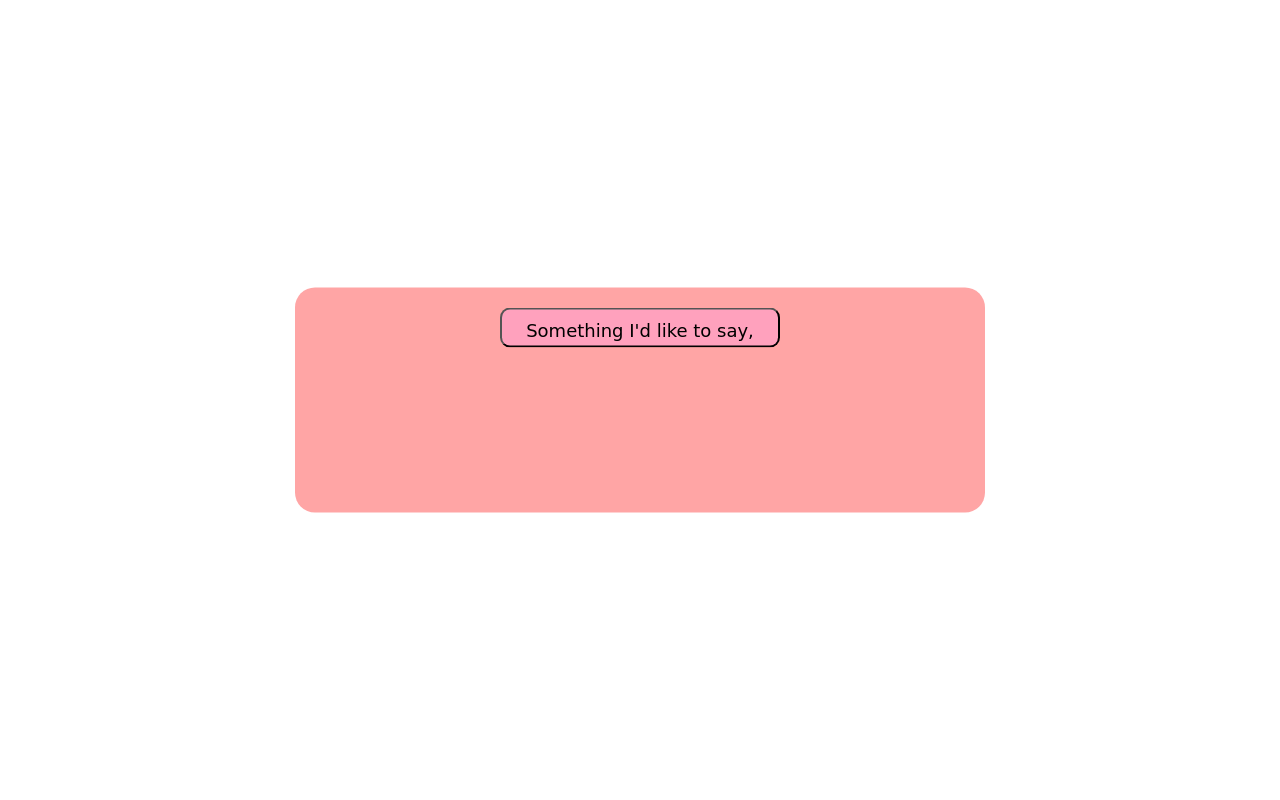
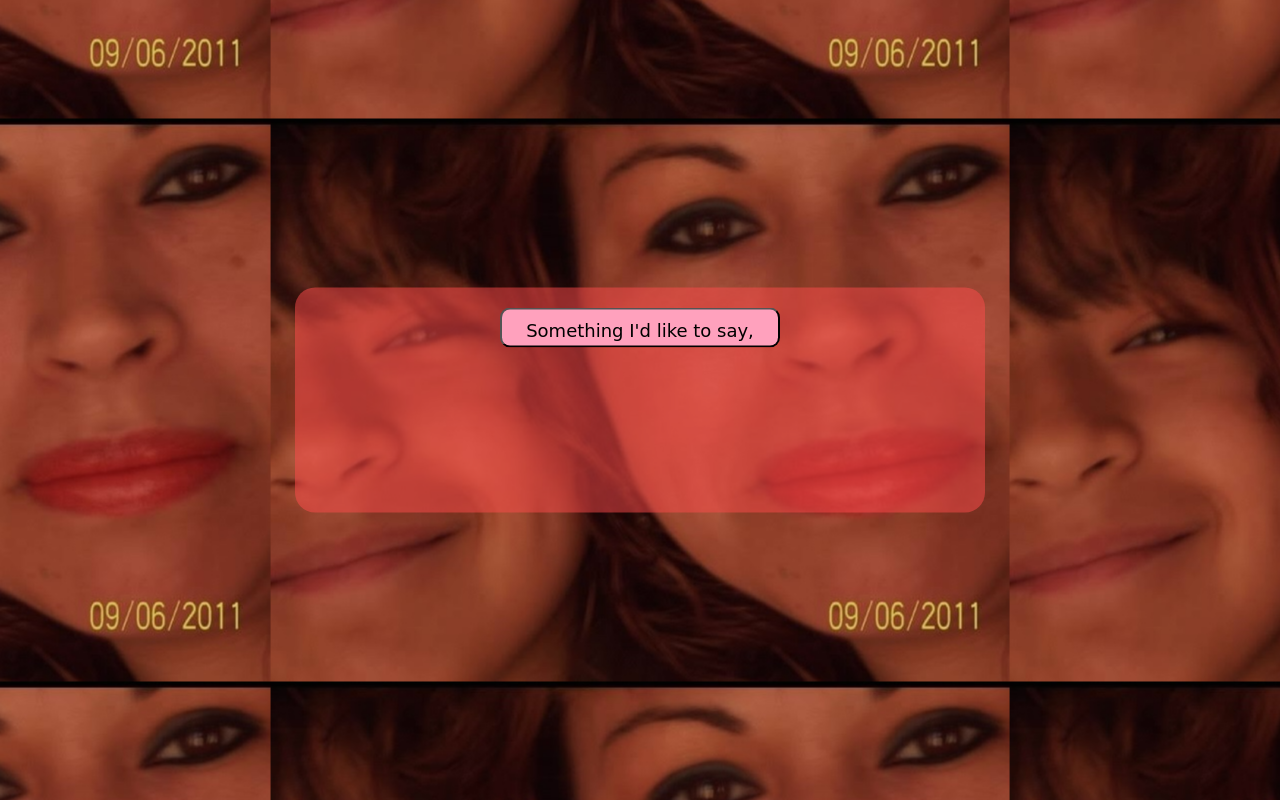
Before and after one commit to LeslieAlvarado1/Dear-Mom, a plain HTML site: page index.html in a window 1280 px wide. Drawn offline with Linux system fonts and the light colour scheme; the site is published under a folder, as on GitHub Pages, so addresses that start at the root find nothing; a web font is replaced by a local one.

Commit message:
updated style.css

```diff
--- a/style.css
+++ b/style.css
@@ -1,5 +1,5 @@
 body {
-    background-image: url('/images/mom-and-I.jpg') !important;
+    background-image: url('images/mom-and-I.jpg');
     background-position: center;
     height: 100vh; /* Ensure the body takes up the full height of the viewport */
     margin: 0; /* Remove default margin */
```
